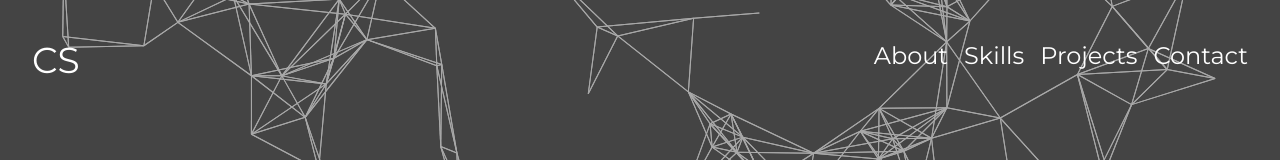
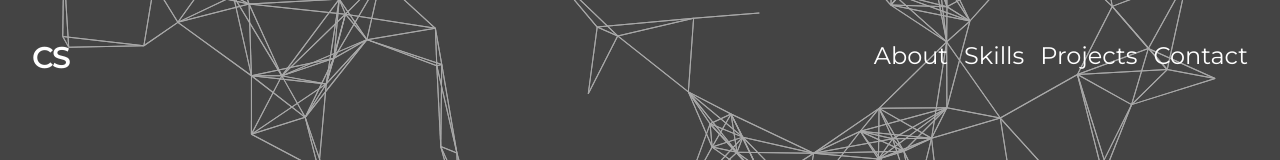
Before and after one commit to Stillwell-C/personal-site, a React (Vite) app: page / in a window 1280 px wide. Shown: the top 160 px of the page. Built offline with nearby package versions, Linux system fonts and the light colour scheme.

Commit message:
Adjust page heading

```diff
--- a/src/components/Header.tsx
+++ b/src/components/Header.tsx
@@ -58,7 +58,7 @@ const Header = ({
             }`
       }`}
     >
-      <div>
+      <div className='h-full flex items-center'>
         <h1>
           <Link
             activeClass='active'
@@ -67,7 +67,7 @@ const Header = ({
             smooth={true}
             offset={0}
             duration={500}
-            className='text-3xl md:text-4xl cursor-pointer pointer-events-auto'
+            className='text-2xl font-semibold md:text-3xl cursor-pointer pointer-events-auto tracking-tighter'
           >
             CS
           </Link>
```
